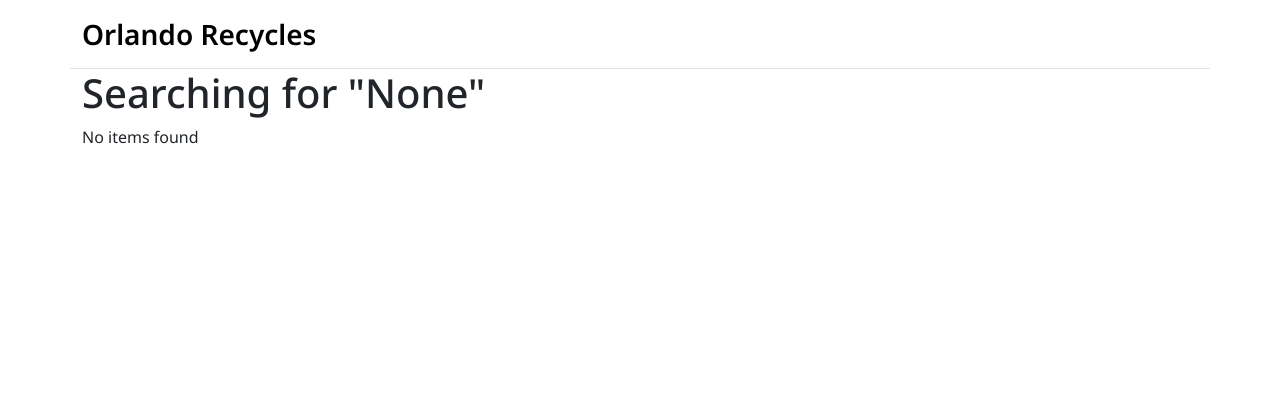
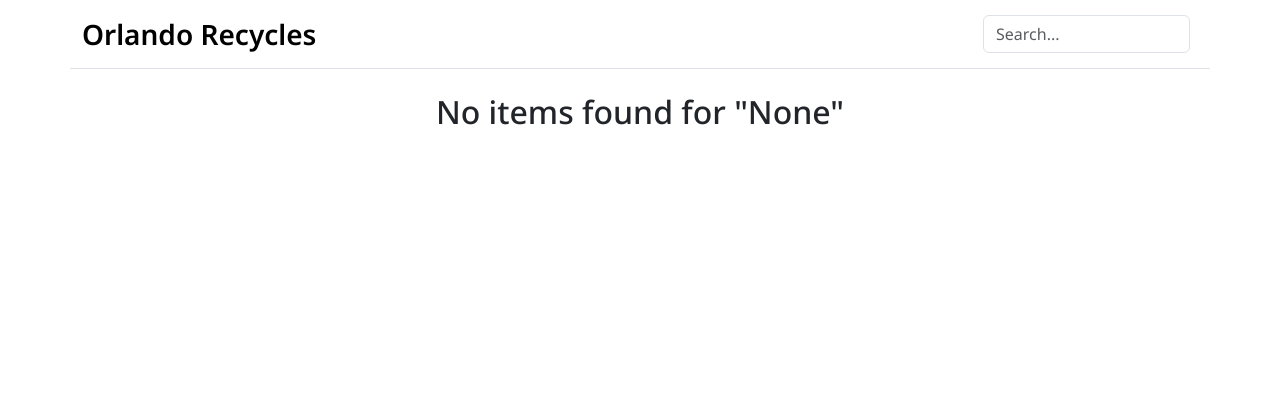
Before and after one commit to anazworth/orlando-recycling, a Django app: page /items in a window 1280 px wide. Shown: the top 420 px of the page. Run offline with Django 5.2, Linux system fonts and the light colour scheme; some libraries are stand-ins or nearby versions.

Commit message:
add search to navbar, cards for search results

```diff
--- a/items/templates/items/_layout.html
+++ b/items/templates/items/_layout.html
@@ -28,6 +28,11 @@
   <nav class="navbar container border-bottom">
     <div class="container-fluid">
       <a href="/" class="navbar-brand fw-semibold fs-3">Orlando Recycles</a>
+      {% block search_bar %}
+      <form class="d-flex" action="{% url 'search' %}" method="get">
+        <input class="form-control me-2" type="search" placeholder="Search..." name="q" />
+      </form>
+      {% endblock %}
     </div>
   </nav>
   {% block content %}
--- a/items/templates/items/index.html
+++ b/items/templates/items/index.html
@@ -1,4 +1,7 @@
 {% extends 'items/_layout.html' %}
+
+{% block search_bar %}
+{% endblock %}
 
 {% block content %}
 <div class="px-4 py-5 my-5 text-center">
--- a/items/templates/items/search.html
+++ b/items/templates/items/search.html
@@ -3,17 +3,19 @@
 {% block content %}
 <div class="container">
     <div>
-        <h1>Searching for "{{query}}"</h1>
         {% if items %}
-            <ul>
-                {% for item in items %}
-                <li>
-                    <a href="{% url 'show' item.id %}">{{ item.name }}</a>
-                </li>
-                {% endfor %}
-            </ul>
+        <h2 class="text-center pt-4">Showing results for "{{query}}"</h2>
+        <div class="container row row-cols-1 pt-4 g-2">
+            {% for item in items %}
+            <div class="card p-2 mx-2 col-sm-7 mx-auto">
+                <h5 class="card-title">{{item.name}}</h5>
+                <p class="card-text">{{item.description}}</p>
+                <a class="stretched-link" href="{% url 'show' item.id %}"></a>
+            </div>
+            {% endfor %}
+        </div>
         {% else %}
-            <p>No items found</p>
+            <h2 class="text-center pt-4">No items found for "{{query}}"</h2>
         {% endif %}
     </div>
 </div>
```
